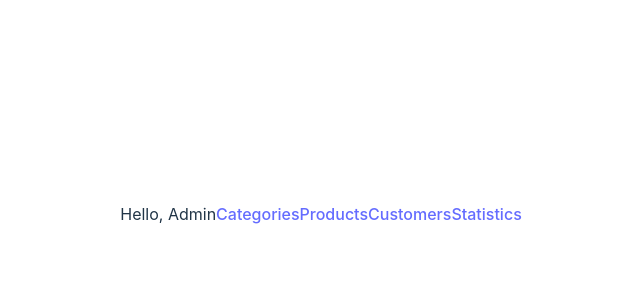
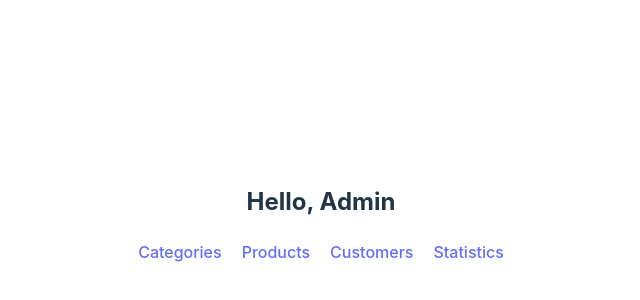
Before and after one commit to LeenMass/FitBites, a React (Vite) app in the folder finalproj/: page /Admin in a window 1280 px wide. Shown: the part 186-486 px from the top of the page, without its empty margins (319-959 px from the left). Built offline with nearby package versions, Linux system fonts and the light colour scheme.

Commit message:
adding,Removing Categories

```diff
--- a/finalproj/package.json
+++ b/finalproj/package.json
@@ -12,6 +12,7 @@
   "dependencies": {
     "@reduxjs/toolkit": "^2.2.7",
     "axios": "^1.7.3",
+    "firebase": "^10.13.0",
     "react": "^18.3.1",
     "react-dom": "^18.3.1",
     "react-redux": "^9.1.2",
--- a/finalproj/src/Administration/Admin.jsx
+++ b/finalproj/src/Administration/Admin.jsx
@@ -3,11 +3,20 @@ import { Link, Outlet } from "react-router-dom";
 export const Admin = () => {
   return (
     <div>
-      Hello, Admin
-      <Link to="Categories">Categories</Link>
-      <Link to="Products">Products</Link>
-      <Link to="Customers">Customers</Link>
-      <Link to="Statistics">Statistics</Link>
+      <h2>Hello, Admin</h2>
+
+      <Link to="Categories" style={{ padding: "10px" }}>
+        Categories
+      </Link>
+      <Link to="Products" style={{ padding: "10px" }}>
+        Products
+      </Link>
+      <Link to="Customers" style={{ padding: "10px" }}>
+        Customers
+      </Link>
+      <Link to="Statistics" style={{ padding: "10px" }}>
+        Statistics
+      </Link>
       <Outlet />
     </div>
   );
--- a/finalproj/src/Administration/Categories.jsx
+++ /dev/null
@@ -1,12 +0,0 @@
-import React from "react";
-
-export const Categories = () => {
-  return (
-    <div>
-      <h2>Categories</h2>
-
-      <input type="text" />
-      <button>Add</button>
-    </div>
-  );
-};
--- /dev/null
+++ b/finalproj/src/Administration/Categories/AddCategory.jsx
@@ -0,0 +1,24 @@
+import React from "react";
+import { useState } from "react";
+import { addDoc, collection } from "firebase/firestore";
+import db from "../../firebase";
+const AddCategory = () => {
+  const [category, setCategore] = useState({ title: "" });
+
+  const addCategory = async () => {
+    await addDoc(collection(db, "categories"), category);
+    console.log(category);
+  };
+  return (
+    <>
+      {" "}
+      <input
+        type="text"
+        name="category"
+        onChange={(e) => setCategore({ ...category, title: e.target.value })}
+      />
+      <button onClick={addCategory}>Add</button>
+    </>
+  );
+};
+export default AddCategory;
--- /dev/null
+++ b/finalproj/src/Administration/Categories/Categories.jsx
@@ -0,0 +1,36 @@
+import React, { useEffect, useState } from "react";
+import db from "../../firebase";
+import { query, onSnapshot, collection } from "firebase/firestore";
+import Category from "./Category";
+import AddCategory from "./AddCategory";
+const Categories = () => {
+  const [categories, setCategories] = useState([]);
+
+  const getAllCategories = () => {
+    const q = query(collection(db, "categories"));
+    onSnapshot(q, (querySnapshot) => {
+      setCategories(
+        querySnapshot.docs.map((doc) => {
+          return {
+            id: doc.id,
+            ...doc.data(),
+          };
+        })
+      );
+    });
+  };
+
+  useEffect(() => {
+    getAllCategories();
+  }, []);
+  return (
+    <div>
+      <h2>Categories</h2>
+      {categories.map((category) => {
+        return <Category data={category} key={category.id} />;
+      })}
+      <AddCategory />
+    </div>
+  );
+};
+export default Categories;
--- /dev/null
+++ b/finalproj/src/Administration/Categories/Category.jsx
@@ -0,0 +1,17 @@
+import React from "react";
+import { deleteDoc, doc } from "firebase/firestore";
+import db from "../../firebase";
+const Category = ({ data }) => {
+  const deleteCategory = async () => {
+    await deleteDoc(doc(db, "categories", data.id));
+  };
+
+  return (
+    <div key={data.id} style={{ border: "2px solid black" }}>
+      {data.title}
+      <button>Update</button>
+      <button onClick={deleteCategory}>Remove</button>
+    </div>
+  );
+};
+export default Category;
--- a/finalproj/src/App.jsx
+++ b/finalproj/src/App.jsx
@@ -3,7 +3,7 @@ import "./App.css";
 import SignUp from "./Pages/SignUp";
 import LogIn from "./Pages/LogIn";
 import { Admin } from "./Administration/Admin";
-import { Categories } from "./Administration/Categories";
+import Categories from "./Administration/Categories/Categories";
 import Statistics from "./Administration/Statistics";
 import Customers from "./Administration/Customers";
 import Products from "./Administration/Products";
--- /dev/null
+++ b/finalproj/src/firebase.js
@@ -0,0 +1,15 @@
+import { initializeApp } from "firebase/app";
+import { getFirestore } from "firebase/firestore";
+const firebaseConfig = {
+    apiKey: "AIzaSyBOLmuiXCdrMWtEOysmso8dK44T6Ampe-Y",
+    authDomain: "e-commerceapp-637ba.firebaseapp.com",
+    projectId: "e-commerceapp-637ba",
+    storageBucket: "e-commerceapp-637ba.appspot.com",
+    messagingSenderId: "1023806634081",
+    appId: "1:1023806634081:web:a5350f13602b216c8e5220"
+};
+
+const app = initializeApp(firebaseConfig);
+const db = getFirestore(app);
+
+export default db;
```
Also changed, not shown: 1 other file (tests, documents, lock files or other folders).
